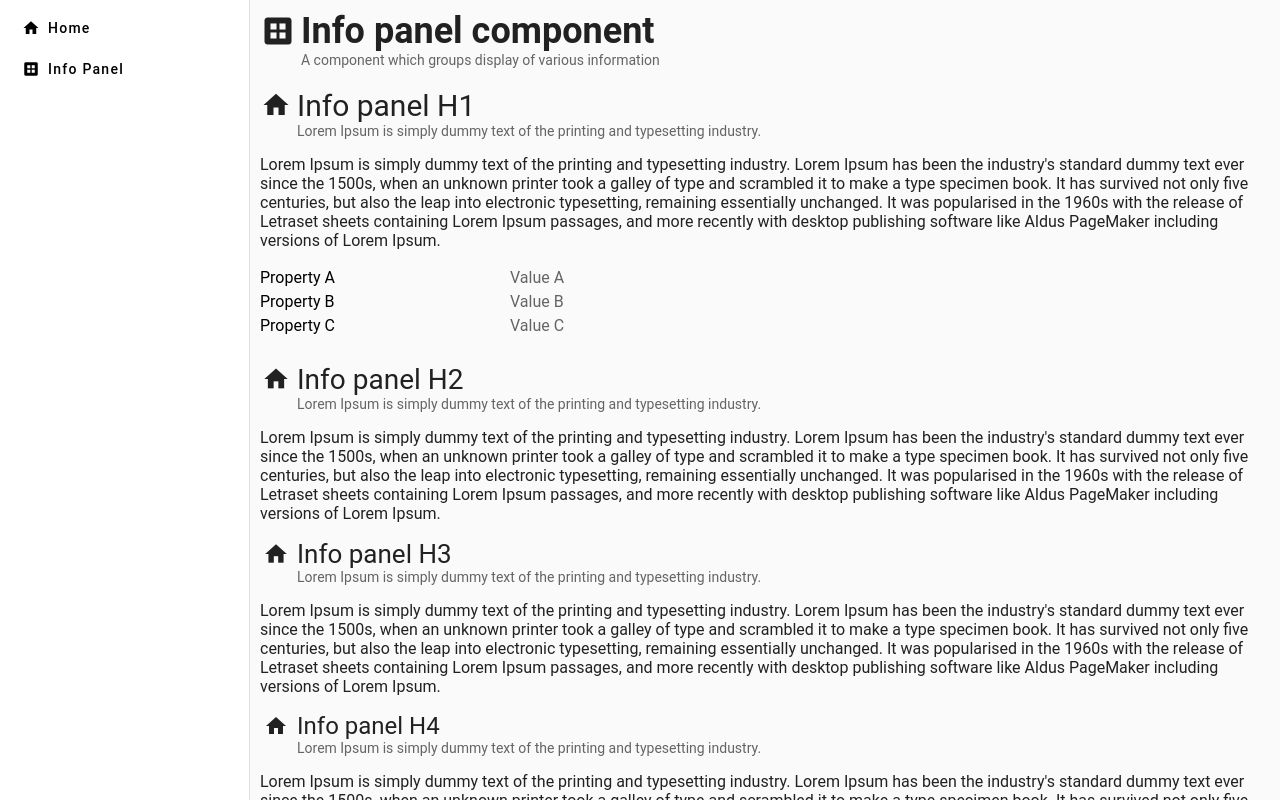
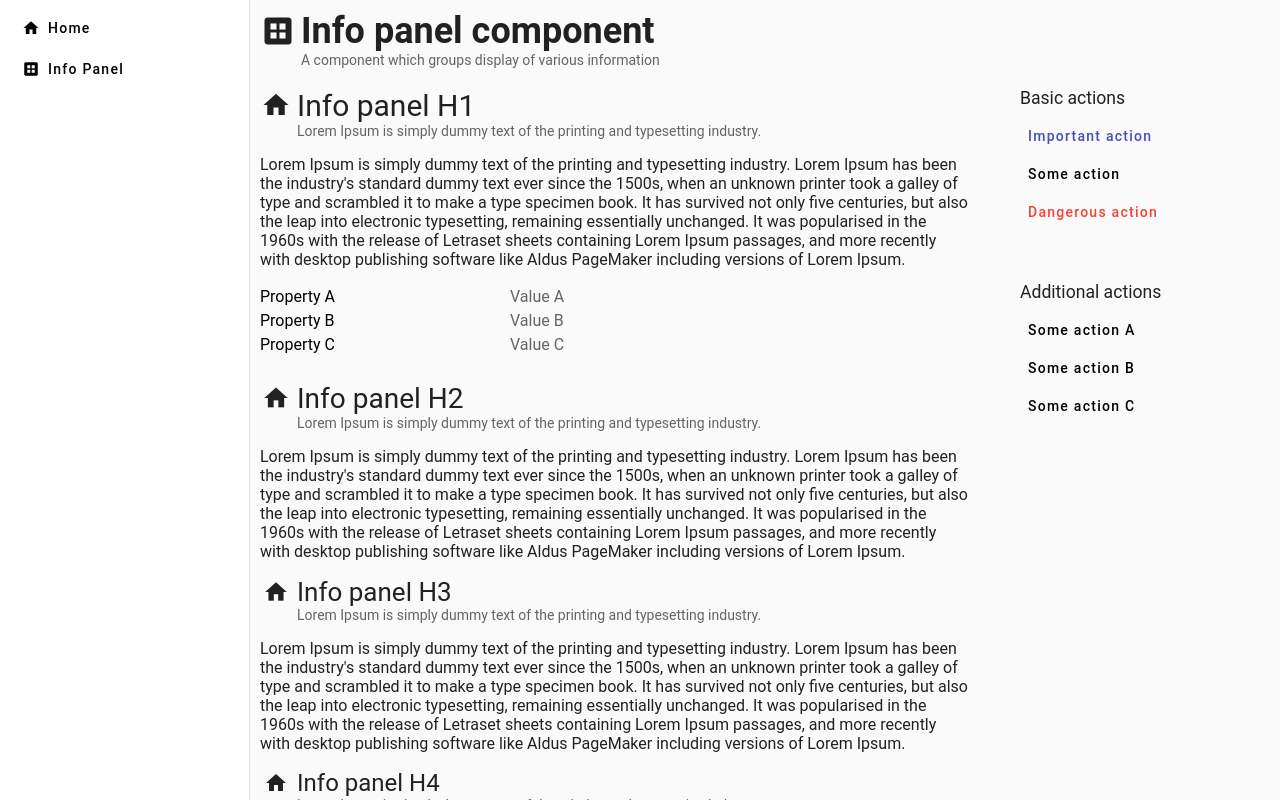
Before and after one commit to ermicioi/ask, an Angular app: page /components/info-panel in a window 1280 px wide. Built offline with nearby package versions, Linux system fonts and the light colour scheme.

Commit message:
Added menu

```diff
--- /dev/null
+++ b/src/app/components/shared/info-panel/components/info-panel-menu/info-panel-menu.component.html
@@ -0,0 +1,3 @@
+<div class="c-root">
+  <ng-content></ng-content>
+</div>
--- /dev/null
+++ b/src/app/components/shared/info-panel/components/info-panel-menu/info-panel-menu.component.scss
@@ -0,0 +1,35 @@
+:host {
+
+  .c-root {
+    display: flex;
+    flex-direction: column;
+    justify-content: flex-start;
+    gap: 50px 0;
+  }
+
+  ::ng-deep {
+
+    .xc-group {
+      .xc-header {
+        display: block;
+        padding-bottom: 10px;
+        font-size: 1.1em;
+      }
+
+      ul {
+        padding: 0;
+        margin: 0;
+        list-style-type: none;
+
+        li {
+          a {
+            width: 100%;
+            justify-content: flex-start;
+          }
+
+          padding-bottom: 2px;
+        }
+      }
+    }
+  }
+}
--- a/src/app/components/shared/info-panel/components/info-panel/info-panel.component.html
+++ b/src/app/components/shared/info-panel/components/info-panel/info-panel.component.html
@@ -1 +1,8 @@
-<ng-content></ng-content>
+<div class="c-root">
+  <div class="c-left">
+    <ng-content></ng-content>
+  </div>
+  <div class="c-right">
+    <ng-content select="> app-info-panel-menu"></ng-content>
+  </div>
+</div>
--- a/src/app/components/shared/info-panel/components/info-panel/info-panel.component.scss
+++ b/src/app/components/shared/info-panel/components/info-panel/info-panel.component.scss
@@ -0,0 +1,13 @@
+:host {
+  .c-root {
+    display: flex;
+    flex-direction: row;
+    justify-content: space-between;
+    align-items: flex-start;
+    gap: 0 50px;
+  }
+
+  .c-right {
+    min-width: 250px;
+  }
+}
--- a/src/app/views/info-panel-view/info-panel-view.component.html
+++ b/src/app/views/info-panel-view/info-panel-view.component.html
@@ -108,6 +108,26 @@
       of Lorem Ipsum.
     </p>
 
+    <app-info-panel-menu>
+      <section class="xc-group">
+        <span class="xc-header">Basic actions</span>
+        <ul>
+          <li><a mat-button color="primary" href="https://www.google.com/" target="_blank">Important action</a></li>
+          <li><a mat-button href="https://www.google.com/" target="_blank">Some action</a></li>
+          <li><a mat-button color="warn" href="https://www.google.com/" target="_blank">Dangerous action</a></li>
+        </ul>
+      </section>
+
+      <section class="xc-group">
+        <span class="xc-header">Additional actions</span>
+        <ul>
+          <li><a mat-button href="https://www.google.com/" target="_blank">Some action A</a></li>
+          <li><a mat-button href="https://www.google.com/" target="_blank">Some action B</a></li>
+          <li><a mat-button href="https://www.google.com/" target="_blank">Some action C</a></li>
+        </ul>
+      </section>
+    </app-info-panel-menu>
+
   </app-info-panel>
 
 </app-view-base>
```
Also changed, not shown: src/app/components/shared/info-panel/components/info-panel-menu/info-panel-menu.component.ts (added, +10 -0 lines), src/app/components/shared/info-panel/info-panel.module.ts (+5 -2 lines), 1 other file (tests, documents, lock files or other folders).
